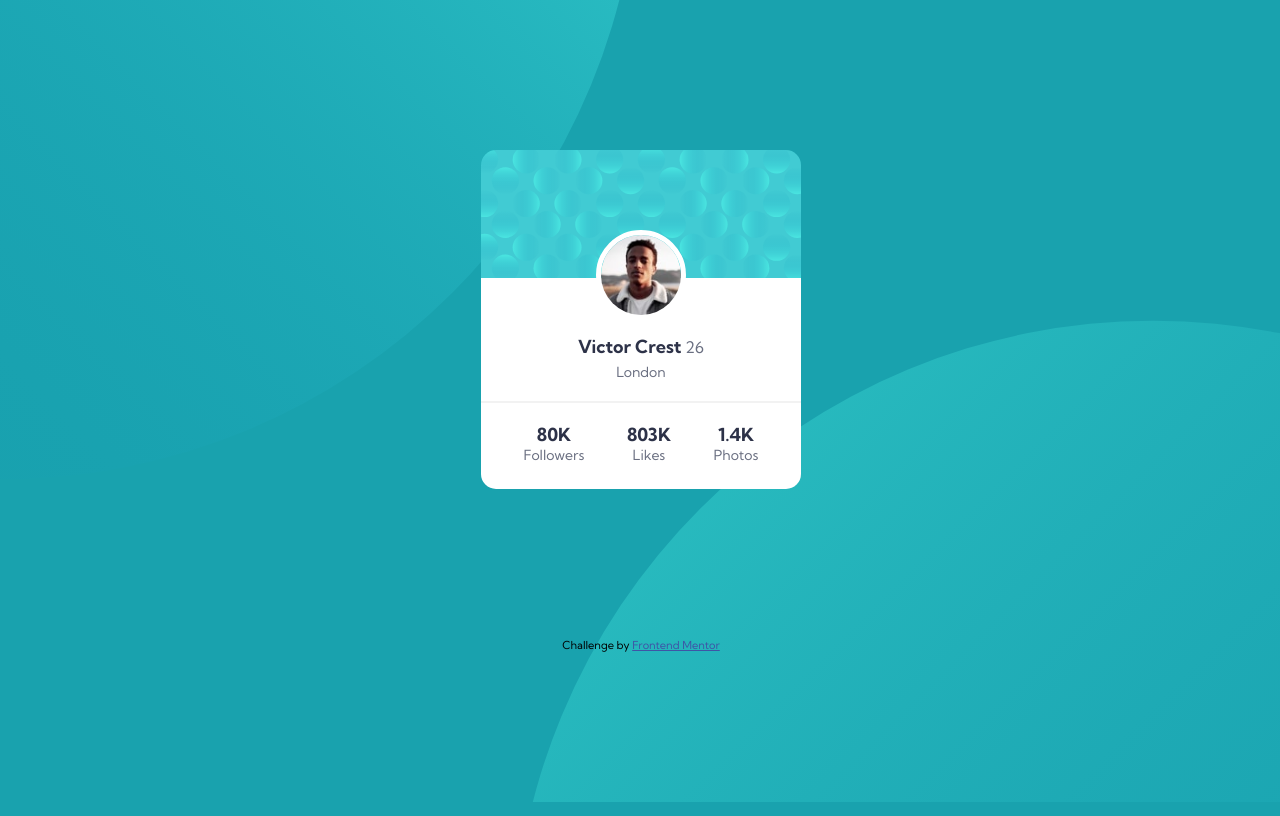
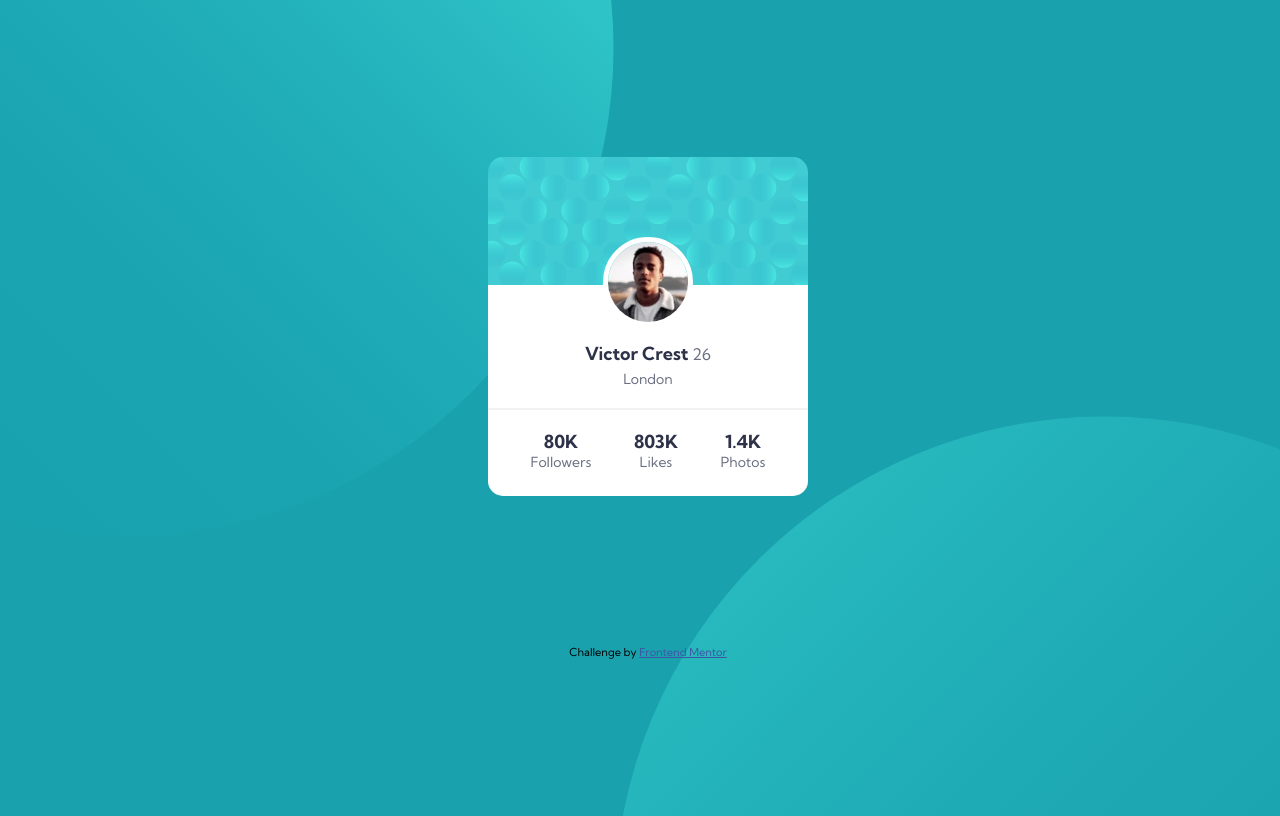
Before and after one commit to Alex-Gamarano/profile-card-component-main, a plain HTML site: page index.html in a window 1280 px wide. Drawn offline with Linux system fonts and the light colour scheme.

Commit message:
BG re-sizing improved

```diff
--- a/styles.css
+++ b/styles.css
@@ -6,7 +6,6 @@
 }
 body {
   font-family: "Kumbh Sans";
-  margin: 1px;
   height: 100dvh;
   width: 100dvw;
   display: flex;
@@ -16,9 +15,8 @@ body {
   background-color: var(--color-primary);
   background-image: url("./images/bg-pattern-top.svg"),
     url("./images/bg-pattern-bottom.svg");
-  background-repeat: no-repeat;
-  background-size: 100%;
-  background-position: -50dvw -25dvh, 50dvw 60dvh;
+  background-repeat: no-repeat, no-repeat;
+  background-position: right 52vw bottom 35vh, left 48vw top 52vh;
 }
 
 .card {
@@ -88,24 +86,3 @@ hr {
 .attribution a {
   color: hsl(228, 45%, 45%);
 }
-
-@media screen and (min-width: 426px) {
-  body {
-    background-position: -50dvw -30dvh, 40dvw 50dvh;
-  }
-}
-@media screen and (min-width: 769px) {
-  body {
-    background-position: -50dvw -80dvh, 40dvw 50dvh;
-  }
-}
-@media screen and (min-width: 990px) {
-  body {
-    background-position: -50dvw -80dvh, 40dvw 40dvh;
-  }
-}
-@media screen and (min-width: 1025px) {
-  body {
-    background-position: -50dvw -100dvh, 40dvw 40dvh;
-  }
-}
```
Also changed, not shown: design/desktop-design.jpg (deleted), design/desktop-preview.jpg (deleted), design/mobile-design.jpg (deleted), 3 other files.
